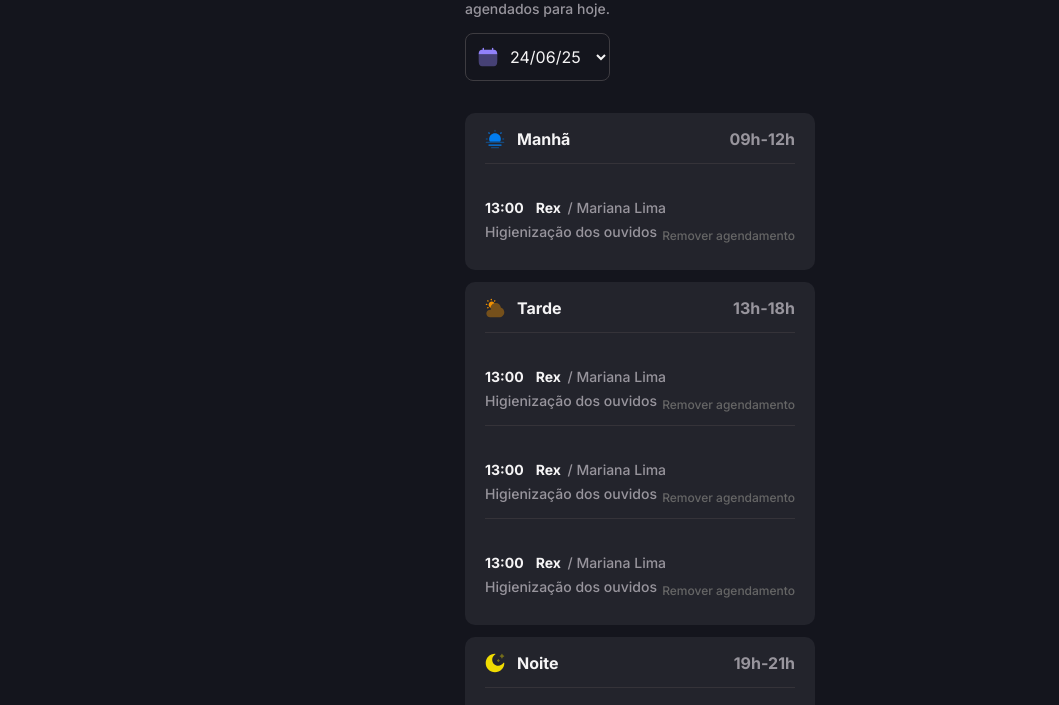
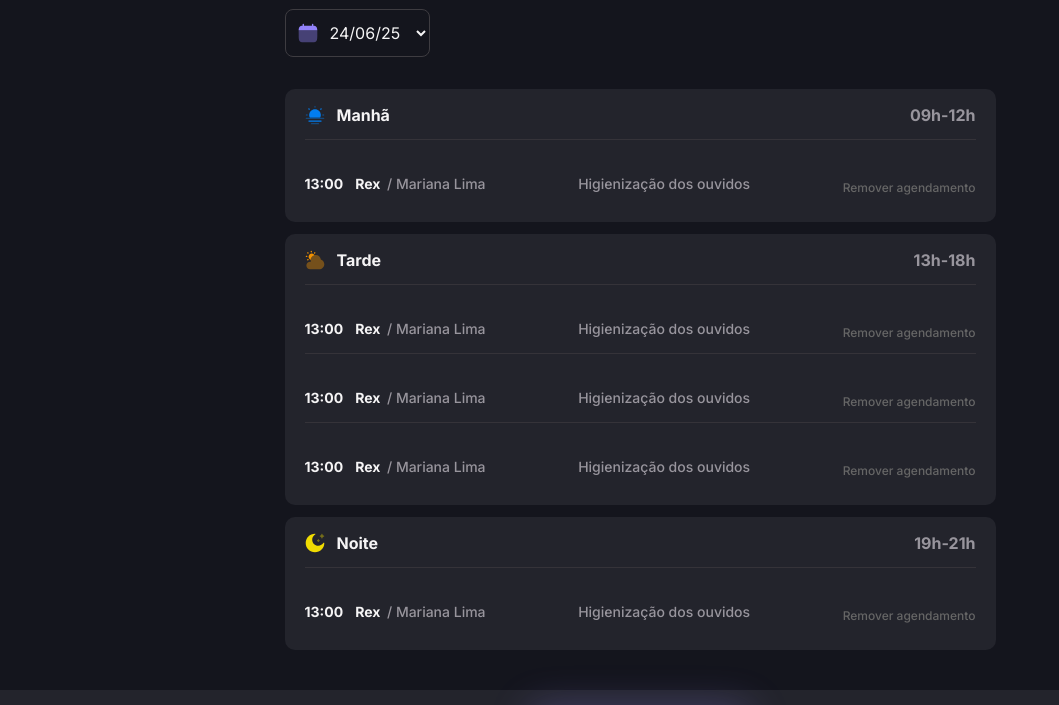
Before and after one commit to israeltx/n5-desafio-pratico-mundo-pet, a website built with webpack: page index.html in a window 1280 px wide. Shown: the part 127-832 px from the top of the page, without its empty margins (0-1059 px from the left). Built offline with nearby package versions, Linux system fonts and the light colour scheme.

Commit message:
Style the .container (desktop)

```diff
--- a/src/styles/global.css
+++ b/src/styles/global.css
@@ -98,6 +98,7 @@ body {
   --s20: 1.25rem;
   --s32: 2rem;
   --s40: 2.5rem;
+  --s80: 5rem;
 }
 
 /* Utility Classes */
@@ -109,10 +110,13 @@ body {
 
 .desktop-only { display: none; }
 .mobile-only { display: initial; }
-.grid {
-  display: grid;
-  grid-template-columns: repeat(4, auto);
-  justify-self: center;
-  text-align: center;
-  gap: var(--s36);
+
+
+/* Media Queries */
+@media (width > 390px) {
+  .container {
+    max-width: 871px;
+    margin: auto;
+    padding: 0 var(--s80);
+  }
 }
```
